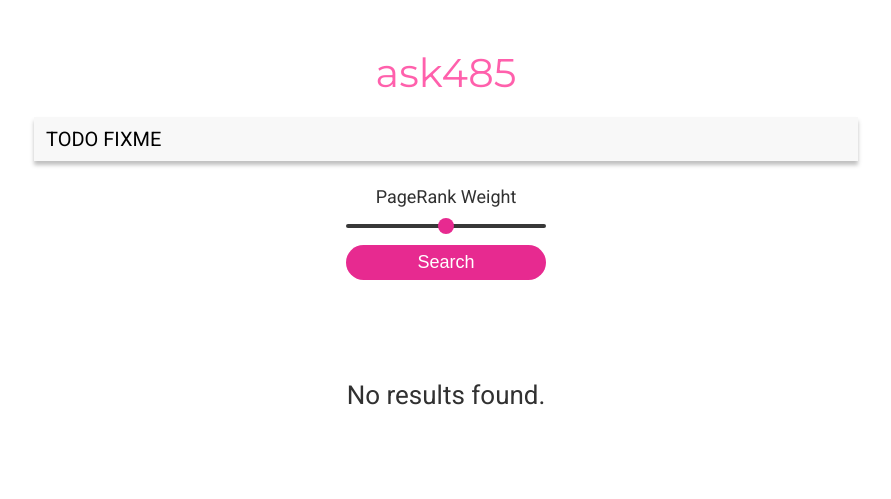
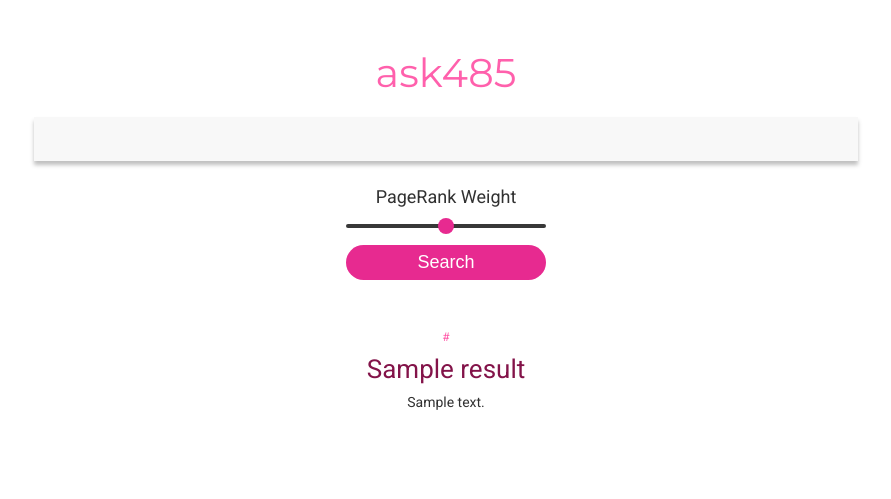
Before and after one commit to laisnajjar/Search-Engine, a Python web app: template search_server/search/templates/index.html in a window 1280 px wide. Shown: the top 499 px of the page, without its empty margins (194-1085 px from the left). Run offline with Jinja, Linux system fonts and the light colour scheme; the template is opened without the code that fills it: most values are stand-ins (such as "Sample title", 1, 10 or a date in 2020).

Commit message:
we almost done :)

```diff
--- a/search_server/search.egg-info/SOURCES.txt
+++ b/search_server/search.egg-info/SOURCES.txt
@@ -1,4 +1,7 @@
 pyproject.toml
+search/__init__.py
+search/config.py
+search/model.py
 search.egg-info/PKG-INFO
 search.egg-info/SOURCES.txt
 search.egg-info/dependency_links.txt
--- a/search_server/search/config.py
+++ b/search_server/search/config.py
@@ -5,7 +5,7 @@ import pathlib
 # Root of this application, useful if it doesn't occupy an entire domain
 APPLICATION_ROOT = '/'
 # File Upload to var/uploads/
-SEARCH_ROOT = pathlib.Path(__file__).resolve().parent.parent
+SEARCH_ROOT = pathlib.Path(__file__).resolve().parent.parent.parent
 DATABASE_FILENAME = SEARCH_ROOT/'var'/'search.sqlite3'
 
 # API URLs
--- a/search_server/search/model.py
+++ b/search_server/search/model.py
@@ -19,6 +19,8 @@ def get_db():
     Flask docs:
     https://flask.palletsprojects.com/en/1.0.x/appcontext/#storing-data
     """
+    print("get_db")
+    print(search.app.config['DATABASE_FILENAME'])
     if 'sqlite_db' not in flask.g:
         db_filename = search.app.config['DATABASE_FILENAME']
         flask.g.sqlite_db = sqlite3.connect(str(db_filename))
--- a/search_server/search/templates/index.html
+++ b/search_server/search/templates/index.html
@@ -20,7 +20,7 @@
     <div class="feed">
       <div class="ask485">ask485</div>
       <form action="/" method="GET" class="search_bar">
-        <input type="text" name="q" value="TODO FIXME" />
+        <input type="text" name="q" value="{{request.args.get('q', '')}}" />
         <div class="pagerank_weight">PageRank Weight</div>
         <input
           type="range"
@@ -28,19 +28,19 @@
           min="0"
           max="1"
           step="0.01"
-          value="TODO FIXME"
+          value="{{request.args.get('w', '')}}"
         />
         <input type="submit" value="Search" />
       </form>
-      {% if results is none %} {% for result in results %}
+      {% if results %} {% for result in results %}
       <a class="doc_url">{{result['url']}}</a>
       <div class="doc_title">{{result['title']}}</div>
       <div class="doc_summary">
-        {% if result['summary'] is not none %} {{result['summary']}} {% else
-        %}No summary available.{% endif %}
+        {% if result['summary'] %} {{result['summary']}} {% else %}No summary
+        available{% endif %}
       </div>
       {% endfor %} {% else %}
-      <div class="no_results">No results found.</div>
+      <div class="no_results">No search results found!</div>
       {% endif %}
     </div>
   </body>
--- a/search_server/search/views/__init__.py
+++ b/search_server/search/views/__init__.py
@@ -1,3 +1,3 @@
-"""Views"""
+"""View."""
 
 from search.views.index import show_index
```
Also changed, not shown: search_server/search/views/index.py (+8 -7 lines), 2 other files.
